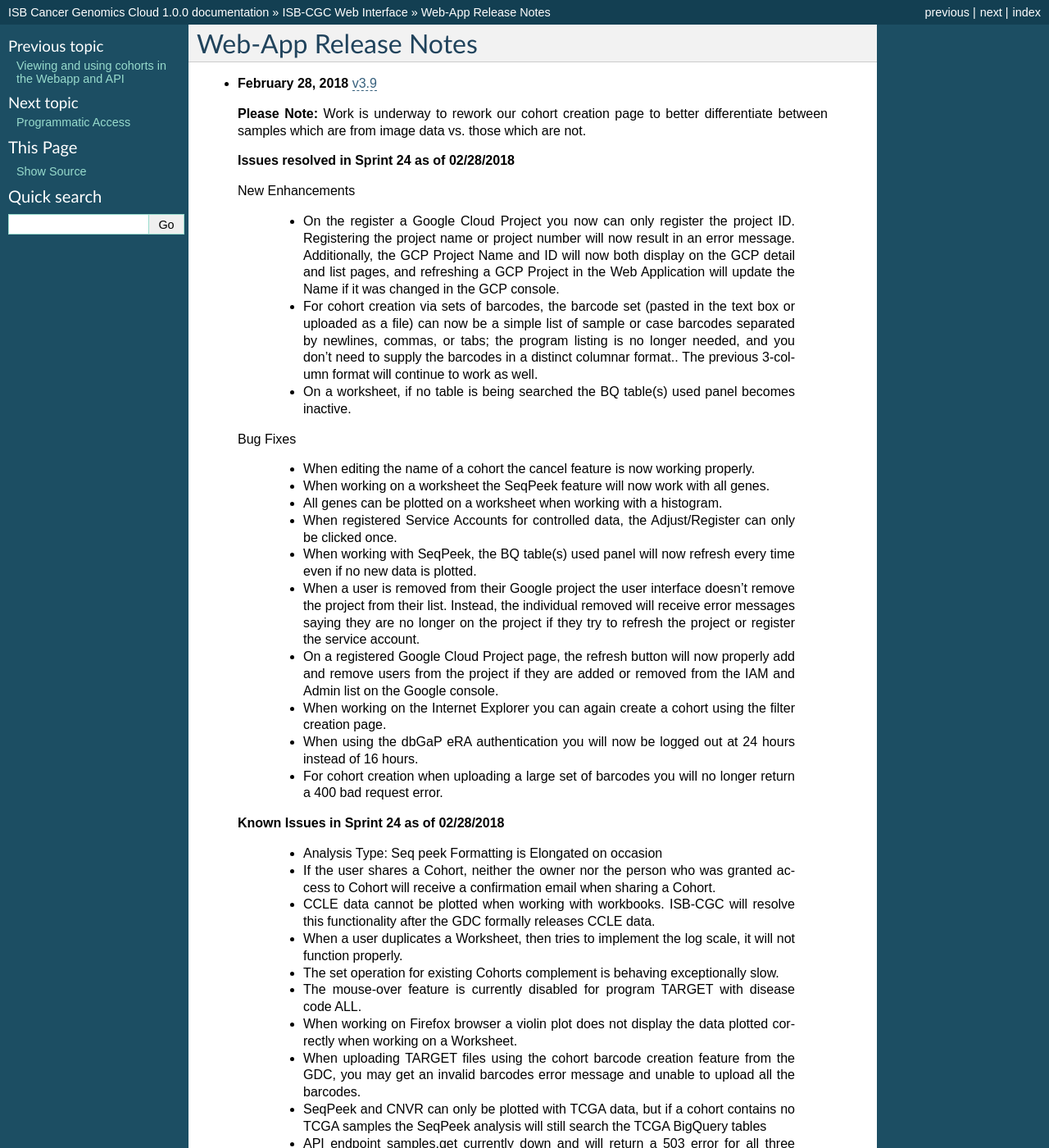
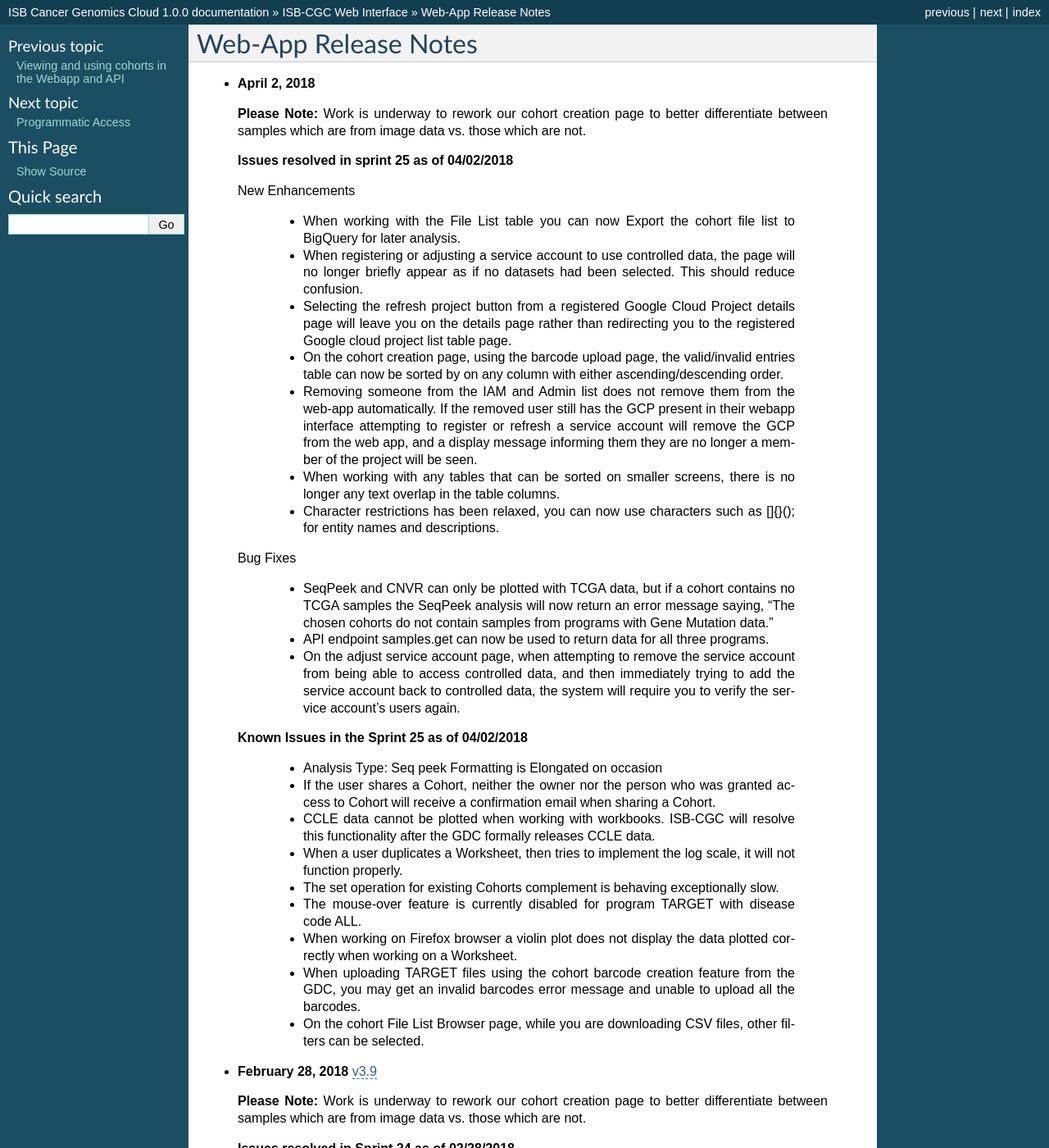
Before and after one commit to isb-cgc/readthedocs, a Sphinx documentation site: the page built from docs/source/sections/webapp/releases.rst, in a window 1280 px wide and 1400 px high. Shown: the whole window at 82% size. Built offline with Sphinx 7.4.7, drawn with Linux system fonts in a browser that asks for light colours; pages that are not in the unit, such as notebooks, are missing from menus.

Commit message:
release notes for sprint 25

```diff
--- a/docs/source/sections/webapp/releases.rst
+++ b/docs/source/sections/webapp/releases.rst
@@ -2,8 +2,42 @@
 Web-App Release Notes
 *********************
 
+
+* **April 2, 2018**
+
+ **Please Note:** Work is underway to rework our cohort creation page to better differentiate between samples which are from image data vs. those which are not.
+
+ **Issues resolved in sprint 25 as of 04/02/2018**
+
+ New Enhancements
+
+  - When working with the File List table you can now Export the cohort file list to BigQuery for later analysis.
+  - When registering or adjusting a service account to use controlled data, the page will no longer briefly appear as if no datasets had been selected.  This should reduce confusion.
+  - Selecting the refresh project button from a registered Google Cloud Project details page will leave you on the details page rather than redirecting you to the registered Google cloud project list table page.
+  - On the cohort creation page, using the barcode upload page, the valid/invalid entries table can now be sorted by on any column with either ascending/descending order.
+  -  Removing someone from the IAM and Admin list does not remove them from the web-app automatically. If the removed user still has the GCP present in their webapp interface attempting to register or refresh a service account will remove the GCP from the web app, and a display message informing them they are no longer a member of the project will be seen.
+  -  When working with any tables that can be sorted on smaller screens, there is no longer any text overlap in the table columns.
+  - Character restrictions has been relaxed, you can now use characters such as []{}(); for entity names and descriptions.
+
+ Bug Fixes
+
+  - SeqPeek and CNVR can only be plotted with TCGA data, but if a cohort contains no TCGA samples the SeqPeek analysis will now return an error message saying, “The chosen cohorts do not contain samples from programs with Gene Mutation data.”
+  -  API endpoint samples.get can now be used to return data for all three programs.
+  - On the adjust service account page, when attempting to remove the service account from being able to access controlled data, and then immediately trying to add the service account back to controlled data, the system will require you to verify the service account’s users again.
+
+ **Known Issues in the Sprint 25 as of 04/02/2018**
+
+  - Analysis Type: Seq peek Formatting is Elongated on occasion
+  - If the user shares a Cohort, neither the owner nor the person who was granted access to Cohort will receive a confirmation email when sharing a Cohort.
+  - CCLE data cannot be plotted when working with workbooks.  ISB-CGC will resolve this functionality after the GDC formally releases CCLE data.
+  - When a user duplicates a Worksheet, then tries to implement the log scale, it will not function properly.
+  - The set operation for existing Cohorts complement is behaving exceptionally slow.
+  - The mouse-over feature is currently disabled for program TARGET with disease code ALL.
+  - When working on Firefox browser a violin plot does not display the data plotted correctly when working on a Worksheet.
+  - When uploading TARGET files using the cohort barcode creation feature from the GDC, you may get an invalid barcodes error message and unable to upload all the barcodes.
+  - On the  cohort File List Browser page, while you are downloading CSV files, other filters can be selected.
+
 * **February 28, 2018** `v3.9 <https://github.com/isb-cgc/ISB-CGC-WebApp/releases/tag/3.9>`_
-
 
  **Please Note:** Work is underway to rework our cohort creation page to better differentiate between samples which are from image data vs. those which are not.
 
```
